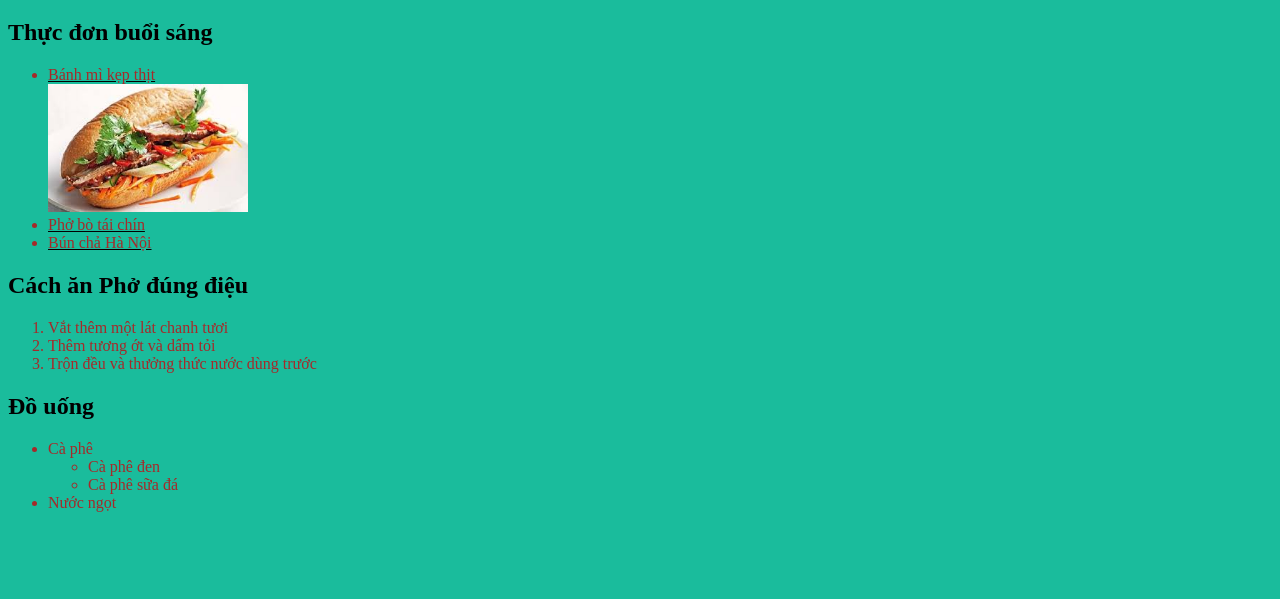
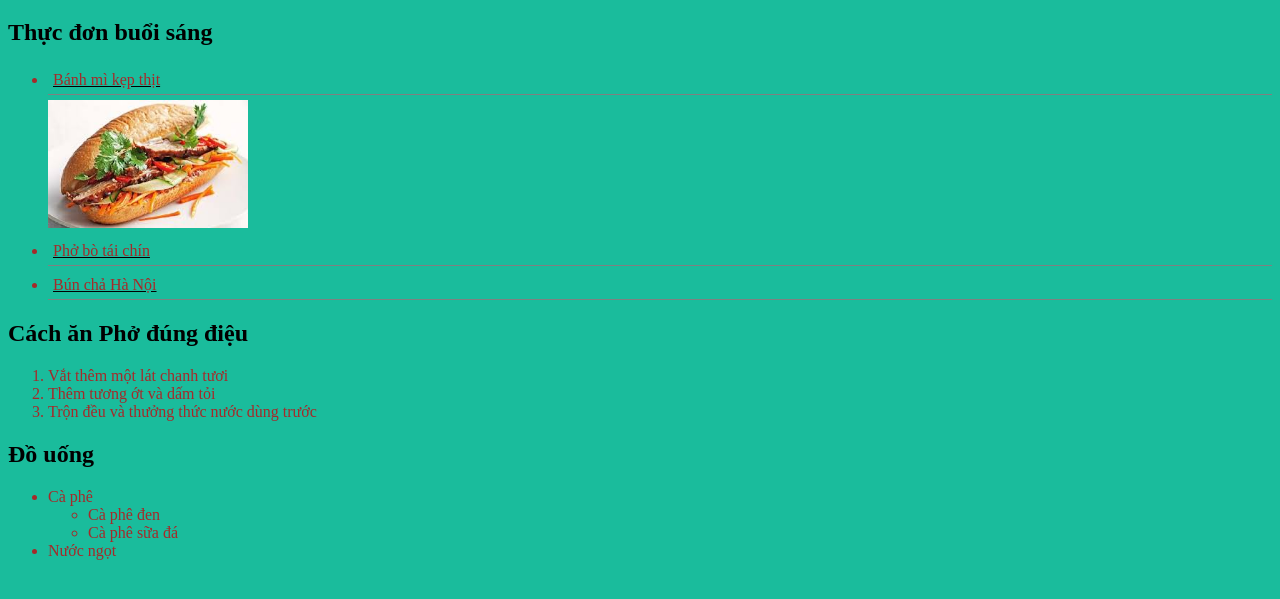
Before and after one commit to TontonYuta/project-teamwork, a plain HTML site: page menu.html in a window 1280 px wide. Shown: the part 149-748 px from the top of the page. Drawn offline with Linux system fonts and the light colour scheme.

Commit message:
Hoan thanh bai tap ngay 9

```diff
--- a/style.css
+++ b/style.css
@@ -28,6 +28,7 @@ li {
 #avt{
     border-radius: 50% ;
     border: 5px solid red;
+
 }
 
 #ngon{
@@ -49,3 +50,9 @@ li {
     text-align: center;
 
 }
+
+#ngon li {
+    border-bottom: 1px solid gray;
+    padding: 5px;
+    margin: 5px auto;
+}
```
